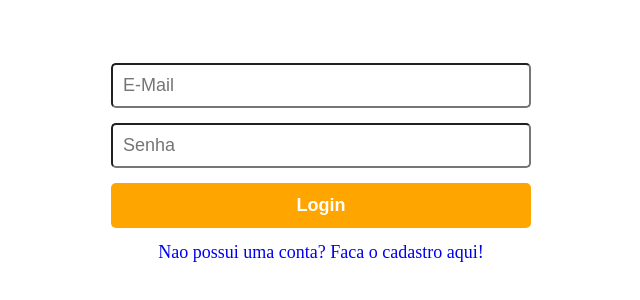
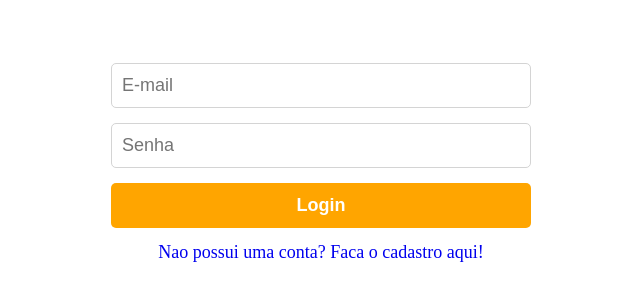
Before and after one commit to 01AndersonDuarte/projeto15-sevenexpress-front, a React (Create React App) app: page / in a window 1280 px wide. Shown: the part 238-538 px from the top of the page, without its empty margins (319-959 px from the left). Built offline with nearby package versions, Linux system fonts and the light colour scheme.

Commit message:
refactor: ajustes no layout dos forms e nas mensagens de erros

```diff
--- a/src/components/FormComponents/FormInput.js
+++ b/src/components/FormComponents/FormInput.js
@@ -3,11 +3,15 @@ import styled from "styled-components"
 export const FormInput = styled.input`
     width: 60%;
     height: 45px;
+
+    border: solid 1px rgba(212, 212, 212, 1);
     border-radius: 5px;
+    outline: 0;
 
     box-sizing: border-box;
     padding: 10px;
     font-size: 18px;
+    font-weight: 400;
     @media screen and (max-width: 700px) {
         width: 100%;
     }
--- a/src/components/FormComponents/PageForm.js
+++ b/src/components/FormComponents/PageForm.js
@@ -7,6 +7,14 @@ export const PageForm = styled.form`
 
     width: 700px;
     gap: 15px;
+
+    input:focus{
+        transform: scale(1.07);
+    }
+    input:focus::-webkit-input-placeholder {
+        color: transparent;
+    }
+
     @media screen and (max-width: 700px){
         width: 90%;
     }
--- a/src/pages/SignIn/index.js
+++ b/src/pages/SignIn/index.js
@@ -1,31 +1,33 @@
-import { PageContainer, FormButton, FormInput, PageForm, StyledLink} from "../../components/FormComponents"
+import { PageContainer, FormButton, FormInput, PageForm, StyledLink } from "../../components/FormComponents"
 import axios from "axios"
 import { useState, useEffect } from "react"
 import useAuth from "../../hooks/useAuth"
 import { useNavigate } from "react-router-dom"
 import { port } from "../../port"
 
-export default function SingIn(){
-    const [email, setEmail] = useState("")
-    const [password, setPassword] = useState("")
+export default function SingIn() {
+    const [loginData, setLoginData] = useState({ email: "", password: "" })
+    // const [email, setEmail] = useState("")
+    // const [password, setPassword] = useState("")
 
-    const {auth, login} = useAuth()
+    const { auth, login } = useAuth()
     const navigate = useNavigate()
 
     console.log(auth)
 
     useEffect(() => {
-        if(auth){
+        if (auth) {
             navigate("/home")
         }
     }, [])
 
-    function singIn(e){
+    function singIn(e) {
         e.preventDefault()
 
         const url = `${port}/`
-        const body = {email, password}
-        axios.post(url, body)
+        // const body = { email, password }
+
+        axios.post(url, loginData)
             .then(sucess => {
                 login(sucess.data)
                 navigate("/home")
@@ -33,11 +35,34 @@ export default function SingIn(){
             .catch(fail => alert(fail.response.data))
     }
 
-    return(
+    function insertLoginData(event) {
+        event.target.setCustomValidity('');
+        const value = event.target.value;
+        const attribute = event.target.name;
+
+        setLoginData({ ...loginData, [attribute]: value });
+    }
+    // Função para ajudar na formatação do objeto que vai pra requisição de login
+
+    return (
         <PageContainer>
             <PageForm onSubmit={singIn}>
-                <FormInput placeholder="E-Mail" type="email" required onChange={(e) => setEmail(e.target.value)}></FormInput>
-                <FormInput placeholder="Senha" type="password" required onChange={(e) => setPassword(e.target.value)}></FormInput>
+                <FormInput
+                    placeholder="E-mail"
+                    type="email"
+                    name="email"
+                    required
+                    onChange={insertLoginData}
+                    onInvalid={(event) => event.target.setCustomValidity('Por favor, insira um e-mail válido.')}
+                />
+                <FormInput
+                    placeholder="Senha"
+                    type="password"
+                    name="password"
+                    required
+                    onChange={insertLoginData}
+                    onInvalid={(event) => event.target.setCustomValidity('Insira sua senha.')}
+                />
                 <FormButton type="submit">Login</FormButton>
             </PageForm>
             <StyledLink to={"/cadastro"}>Nao possui uma conta? Faca o cadastro aqui!</StyledLink>
```
